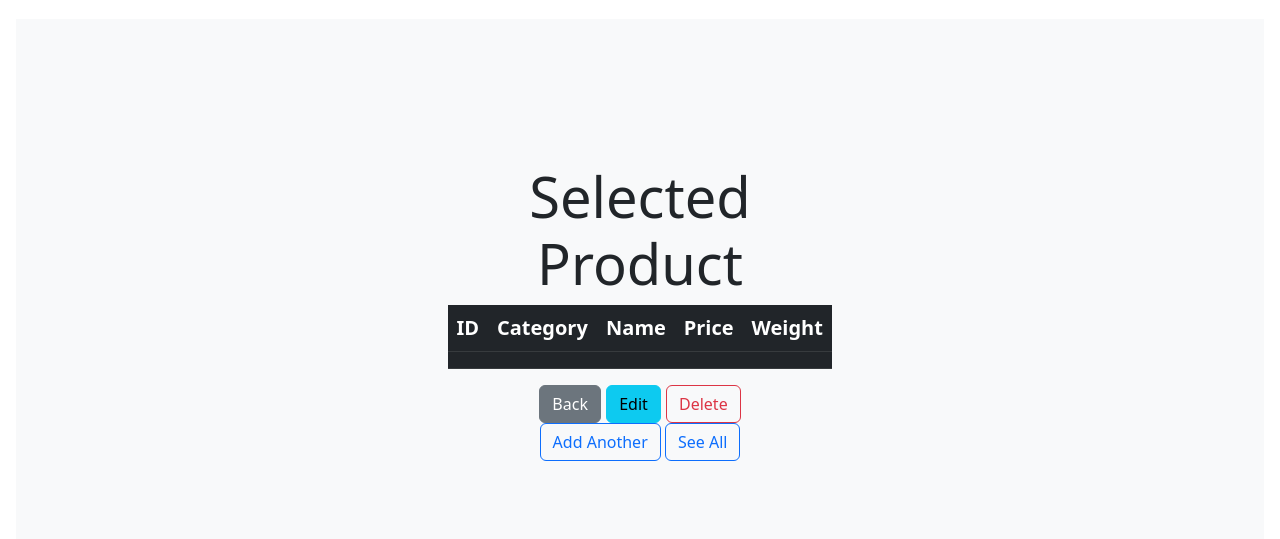
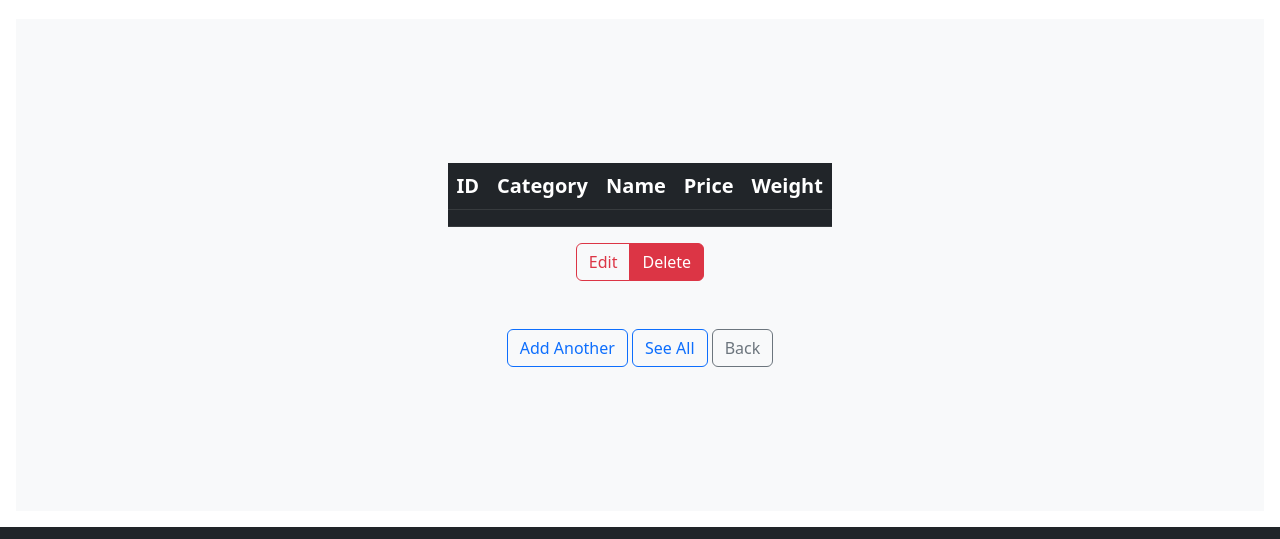
Before and after one commit to dspyk77/store-data-express-v1, a website: page public/product.html in a window 1280 px wide. Shown: the part 261-800 px from the top of the page. Drawn offline with nearby package versions, Linux system fonts and the light colour scheme; no server answers.

Commit message:
font end polish

```diff
--- a/public/product.html
+++ b/public/product.html
@@ -26,7 +26,6 @@
 
       <div class="position-relative overflow-hidden p-3 p-md-5 m-md-3 text-center bg-light">
         <div class="col-md-5 p-lg-5 mx-auto my-5">
-          <h1 class="display-4 fw-normal">Selected Product</h1>
           <div class="lead fw-normal">
             <!-- idexed product displays here -->
             <table class="table table-hover table-dark">
@@ -49,15 +48,23 @@
                 </tr>
               </tbody>
             </table>
-            <a href="products.html" class="btn btn-secondary">Back</a>
-            <a href="" class="btn btn-info" id="edit-link">Edit</a>
-            <button onclick="sendDeleteUserRequest()" class="btn btn-outline-danger">Delete</button>
           </div>
-          <a class="btn btn-outline-primary" href="products/new.html">Add Another</a>
-          <a class="btn btn-outline-primary" href="products.html">See All</a>
+          <div class="btn-group" role="group" aria-label="Button group name">
+            <a href="" type="button" class="btn btn-outline-danger" id="edit-link">Edit</a>
+            <button type="button" class="btn btn-danger" onclick="sendDeleteUserRequest()">Delete</button>
+          </div>
+
+            <!-- <div class="justify-content-end">
+              <a href="" class="btn btn-info" id="edit-link">Edit</a>
+              <button onclick="sendDeleteUserRequest()" class="btn btn-outline-danger">Delete</button>
+            </div> -->
+            <div class="mt-5">
+              <a class="btn btn-outline-primary" href="products/new.html">Add Another</a>
+              <a class="btn btn-outline-primary" href="products.html">See All</a>
+              <a href="products.html" class="btn btn-outline-secondary">Back</a>
+          </div>
         </div>
-        <div class="product-device shadow-sm d-none d-md-block"></div>
-        <div class="product-device product-device-2 shadow-sm d-none d-md-block"></div>
+        </div>
       </div>
 
     </main>
```
